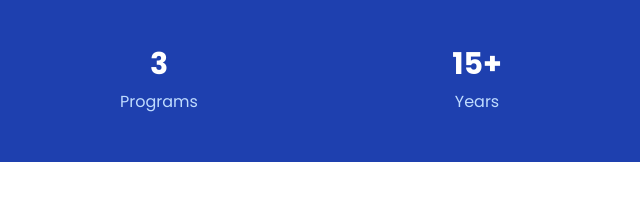
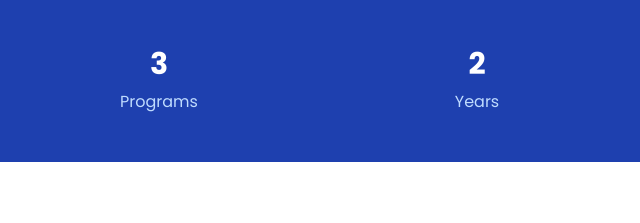
Before and after one commit to nnatoy60-collab/ZDS, a plain HTML site: page index.html in a window 1280 px wide. Shown: the part 566-789 px from the top of the page, 640-1280 px from the left. Drawn offline with nearby package versions, Linux system fonts and the light colour scheme.

Commit message:
Update index.html

```diff
--- a/index.html
+++ b/index.html
@@ -175,7 +175,7 @@
                     <div class="text-blue-200">Programs</div>
                 </div>
                 <div class="text-center stat-card">
-                    <div class="text-3xl font-bold mb-2">15+</div>
+                    <div class="text-3xl font-bold mb-2">2</div>
                     <div class="text-blue-200">Years</div>
                 </div>
             </div>
```
